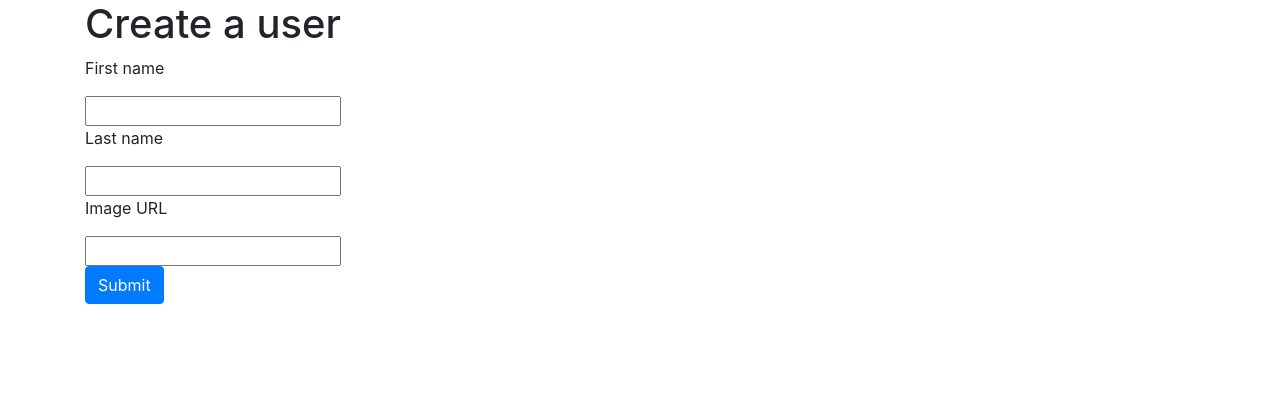
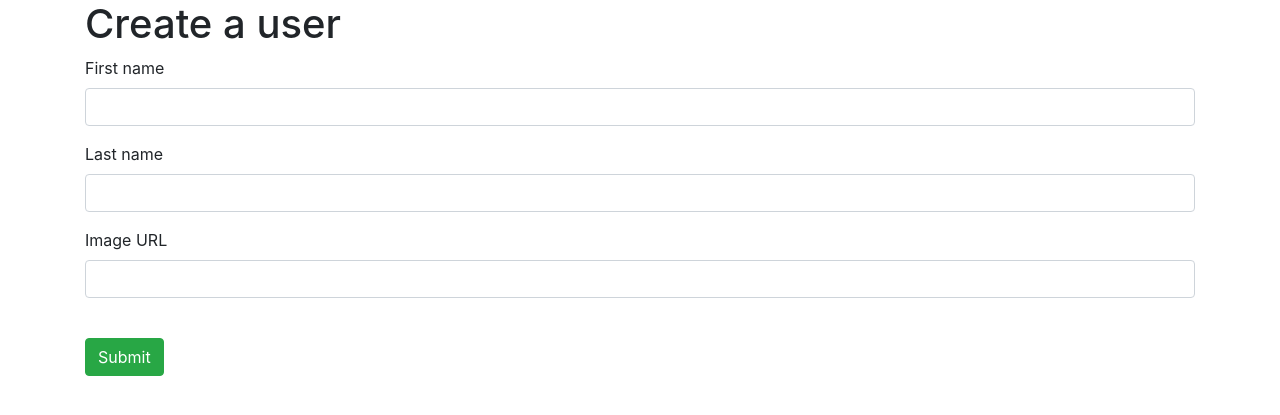
Before and after one commit to kimberly-johnson/flask-blogly, a Flask app: page /users/new in a window 1280 px wide. Shown: the top 415 px of the page. Run offline with Flask 2, Linux system fonts and the light colour scheme; some libraries are stand-ins or nearby versions.

Commit message:
final commit

```diff
--- a/templates/main.html
+++ b/templates/main.html
@@ -12,7 +12,7 @@
 
 
   <a href="/users/new">
-    <button type="submit">Add user</button>
+    <button class="btn btn-primary" type="submit">Add user</button>
   </a>
 </div>
 
--- a/templates/user_form.html
+++ b/templates/user_form.html
@@ -5,11 +5,20 @@
 <div class="container">
     <h1>Create a user</h1>
     <form action="/users/new" method="post">
-        <p>First name</p><input type="text" name='first_name'>
-        <p>Last name</p><input type="text" name='last_name'>
-        <p>Image URL</p><input type="text" name='image_url'>
+        <div class="form-group">
+            <label>First name</label>
+            <input class="form-control" type="text" name='first_name'>
+        </div>
+        <div class="form-group">
+            <label>Last name</label>
+            <input class="form-control" type="text" name='last_name'>
+        </div>
+        <div class="form-group">
+            <label>Image URL</label>
+            <input class="form-control" type="text" name='image_url'>
+        </div>
         <br>
-        <button class="btn btn-primary" type="submit">Submit</button>
+        <button class="btn btn-success" type="submit">Submit</button>
     </form>
 
 </div>
```
Also changed, not shown: templates/edit_user.html (+15 -7 lines), templates/user_detail.html (+8 -8 lines).
